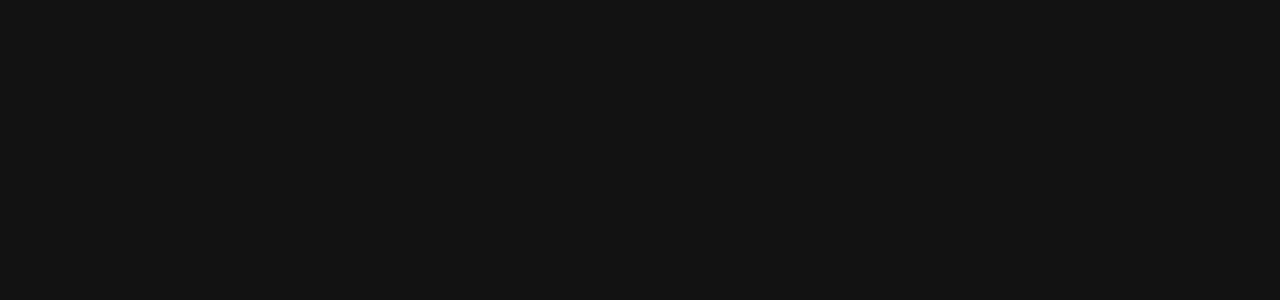
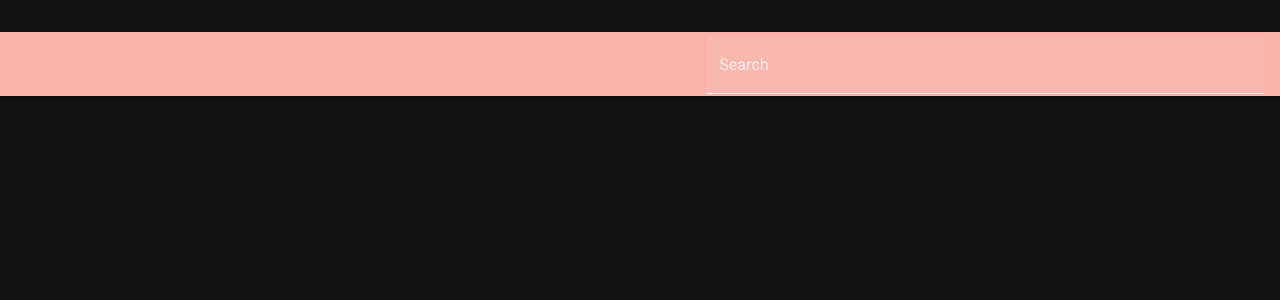
Before and after one commit to gogia/coinview, a Vue app: page /#/ in a window 1280 px wide. Shown: the top 300 px of the page. Built offline with nearby package versions, Linux system fonts and the light colour scheme.

Commit message:
Refactored mainPage to be a compilation of things from other components

```diff
--- a/src/App.vue
+++ b/src/App.vue
@@ -1,15 +1,20 @@
 <template>
   <v-app>
-    <v-content> </v-content>
+    <v-content>
+      <MainPage></MainPage>
+    </v-content>
   </v-app>
 </template>
 
 <script lang="ts">
 import Vue from "vue";
+import MainPage from "./components/MainPage.vue";
 
 export default Vue.extend({
   name: "App",
-  components: {},
+  components: {
+    MainPage
+  },
   data: () => ({
     //
   })
--- a/src/components/HelloWorld.vue
+++ b/src/components/HelloWorld.vue
@@ -76,7 +76,6 @@
 
 <script lang="ts">
 import Vue from "vue";
-
 export default Vue.extend({
   data: () => ({
     ecosystem: [
--- /dev/null
+++ b/src/components/MainPage.vue
@@ -0,0 +1,16 @@
+<template>
+<TopBar>
+</TopBar>
+</template>
+
+<script lang="ts">
+import Vue from "vue";
+import TopBar from "./TopBar.vue";
+
+export default Vue.extend({
+    components: {
+    TopBar
+  },
+
+});
+</script>
--- /dev/null
+++ b/src/components/TopBar.vue
@@ -0,0 +1,26 @@
+<template>
+  <v-toolbar color="#FAB3A9" style="margin-top: 2rem">
+    <v-spacer />
+    <v-spacer />
+    <v-text-field
+      label="Search"
+      style="margin-top: 2rem"
+      clearable
+      clear-icon="mdi-close"
+      filled
+    ></v-text-field>
+  </v-toolbar>
+
+  <!--
+  <v-toolbar
+  bottom>
+  </v-toolbar>
+  -->
+</template>
+
+<script lang="ts">
+import Vue from 'vue'
+export default Vue.extend({
+
+})
+</script>
```
Also changed, not shown: src/Typescript/CoinObject.ts (added, +41 -0 lines), src/components/BottomBar.vue (added, +7 -0 lines), src/components/CoinCard.vue (added).
